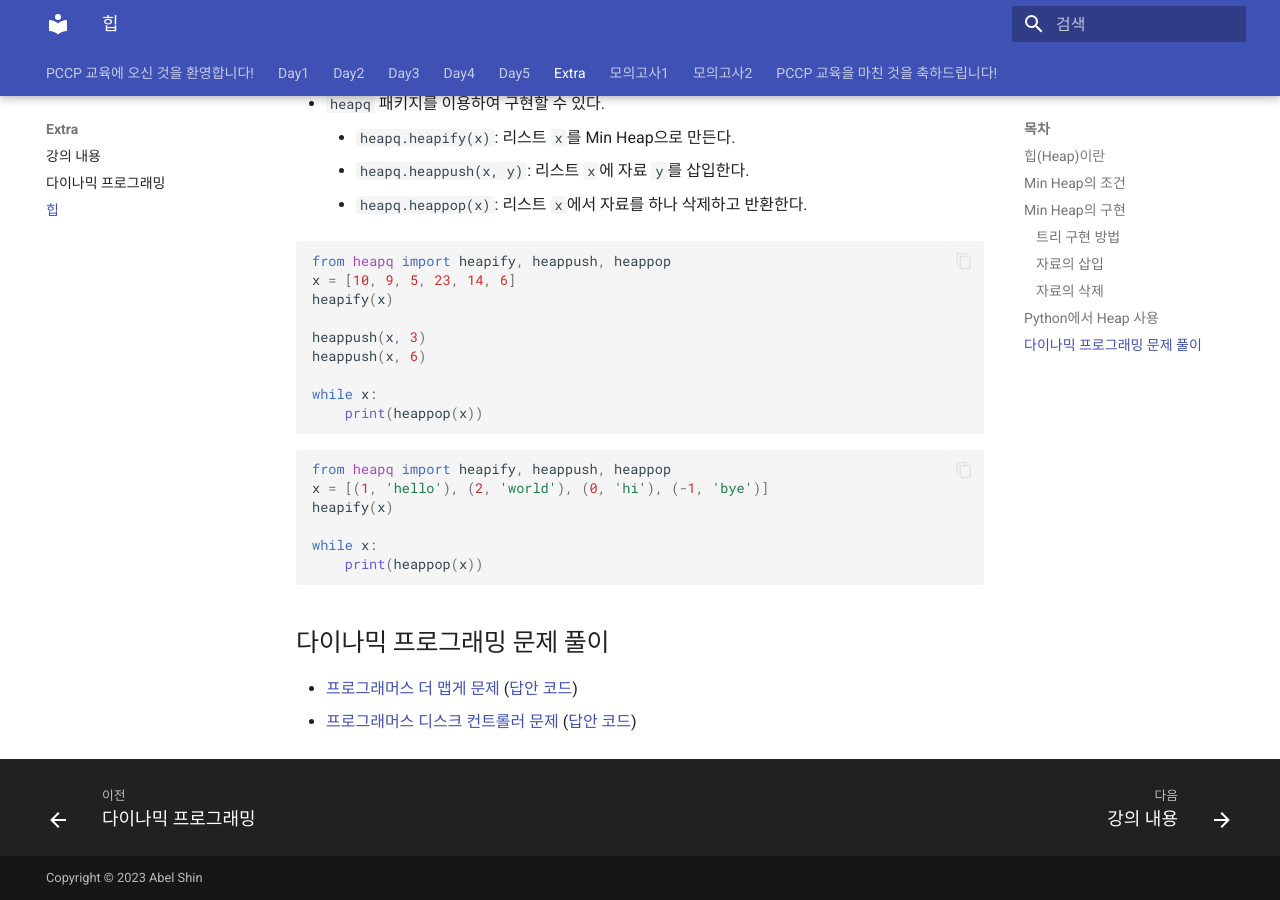
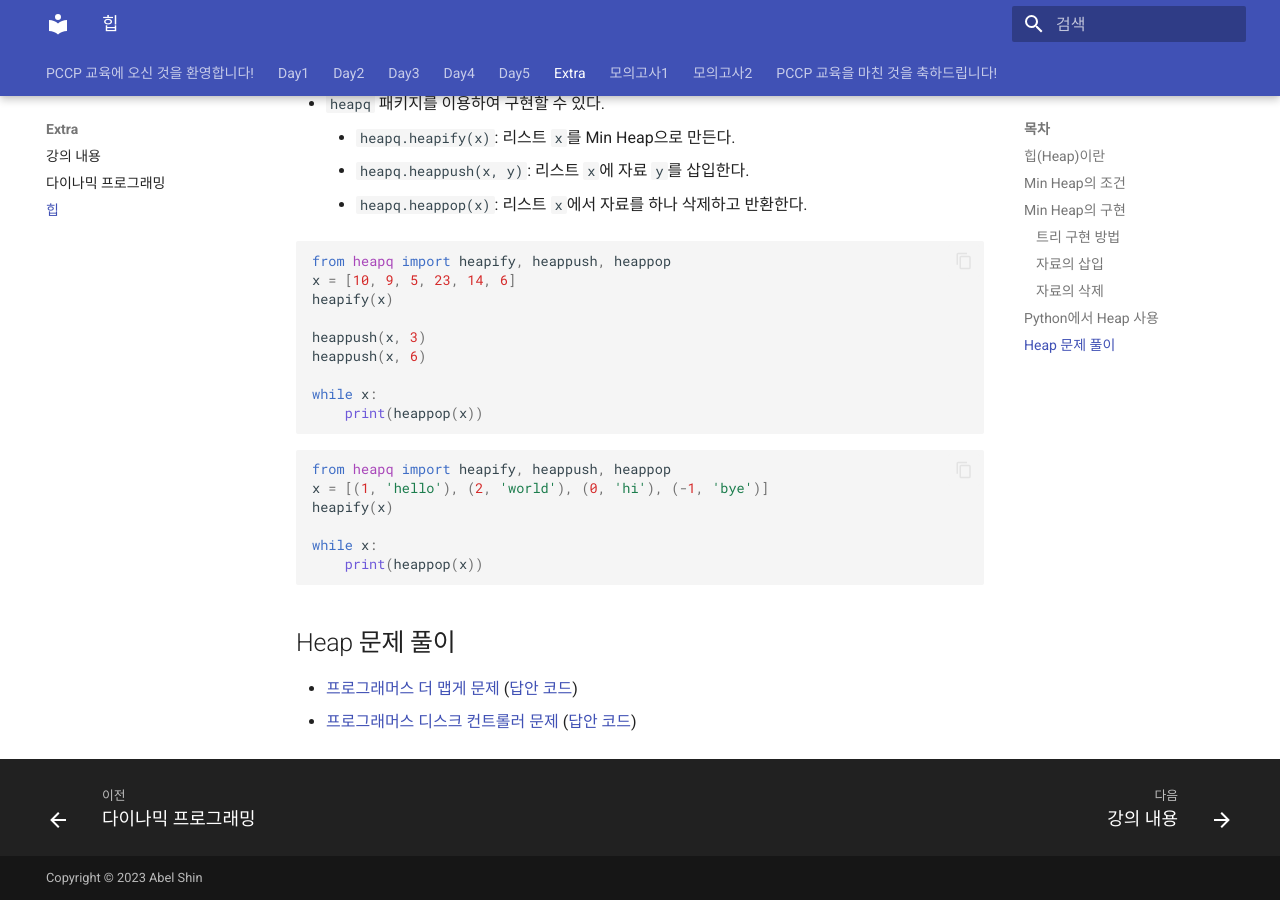
Before and after one commit to abel-shin/pccp-python, an MkDocs documentation site: the page built from docs/extra/section3.md, in a window 1280 px wide and 900 px high, scrolled down 4175 px. Built offline with MkDocs 1.6.1 and Material for MkDocs 9.7.7, drawn with Linux system fonts in a browser that asks for light colours.

Commit message:
fixed typo

````diff
--- a/docs/extra/section3.md
+++ b/docs/extra/section3.md
@@ -69,7 +69,7 @@ while x:
 ```
 
 
-## 다이나믹 프로그래밍 문제 풀이
+## Heap 문제 풀이
 
 - [프로그래머스 더 맵게 문제](https://school.programmers.co.kr/learn/courses/30/lessons/42626){:target="_blank"} ([답안 코드](https://github.com/abel-shin/pccp-python/blob/main/src/extra/Solution3.py){:target="_blank"})
 - [프로그래머스 디스크 컨트롤러 문제](https://school.programmers.co.kr/learn/courses/30/lessons/42627){:target="_blank"} ([답안 코드](https://github.com/abel-shin/pccp-python/blob/main/src/extra/Solution4.py){:target="_blank"})
````
Also changed, not shown: docs/extra/section1.md (+1 -1 lines).
